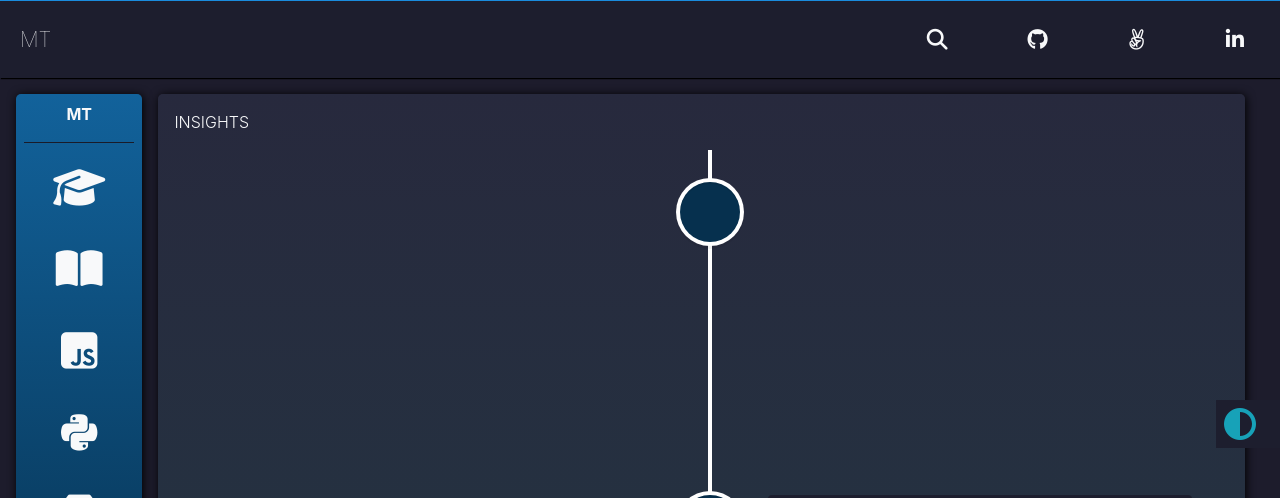
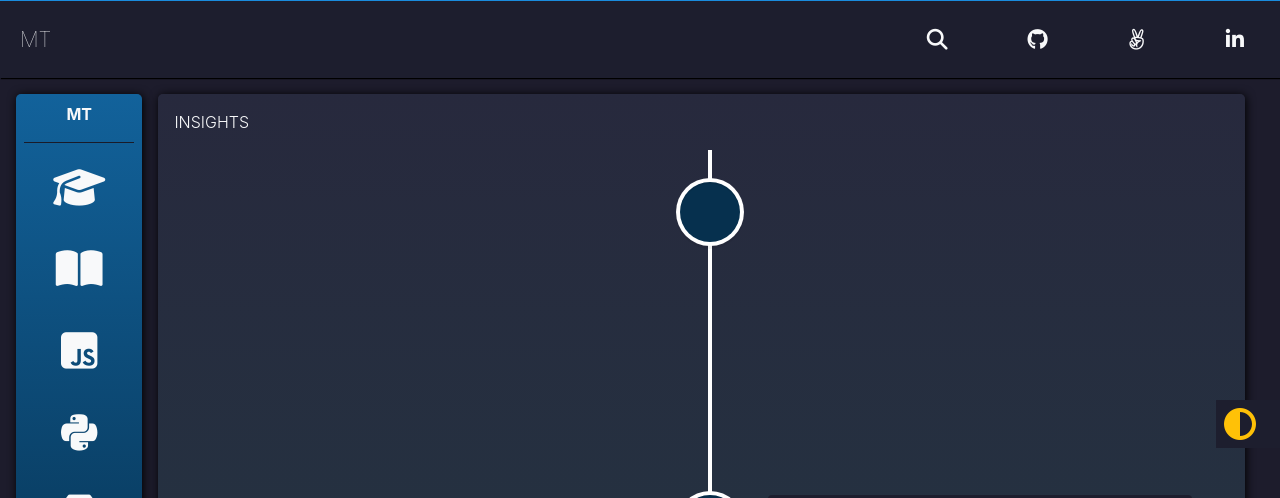
Before and after one commit to michaeltorres1/portfolio, a React (Create React App) app: page / in a window 1280 px wide. Shown: the top 498 px of the page. Built offline with nearby package versions, Linux system fonts and the light colour scheme.

Commit message:
Add animation to theme toggle button

```diff
--- a/package.json
+++ b/package.json
@@ -8,7 +8,9 @@
     "@testing-library/react": "^9.3.2",
     "@testing-library/user-event": "^7.1.2",
     "gh-pages": "^2.2.0",
+    "radium": "^0.26.0",
     "react": "^16.13.1",
+    "react-animations": "^1.0.0",
     "react-dom": "^16.13.1",
     "react-scripts": "3.4.1",
     "react-vertical-timeline-component": "^2.6.0"
--- a/src/components/common/ChangeTheme.js
+++ b/src/components/common/ChangeTheme.js
@@ -1,10 +1,21 @@
 import React from 'react';
+import { fadeInDownBig } from 'react-animations';
+import Radium, { StyleRoot } from 'radium';
+
+const styles = {
+  fadeInDownBig: {
+    animation: 'x 3s',
+    animationName: Radium.keyframes(fadeInDownBig, 'fadeInDownBig'),
+  },
+};
 
 const ChangeTheme = () => {
   return (
-    <div id='toggleLight'>
-      <i className='fas fa-adjust fa-2x text-info bg-dark p-2 pr-4'></i>
-    </div>
+    <StyleRoot>
+      <div id='toggleLight' className='test' style={styles.fadeInDownBig}>
+        <i className='fas fa-adjust fa-2x text-warning bg-dark p-2 pr-4'></i>
+      </div>
+    </StyleRoot>
   );
 };
 
```
Also changed, not shown: 1 other file (tests, documents, lock files or other folders).
